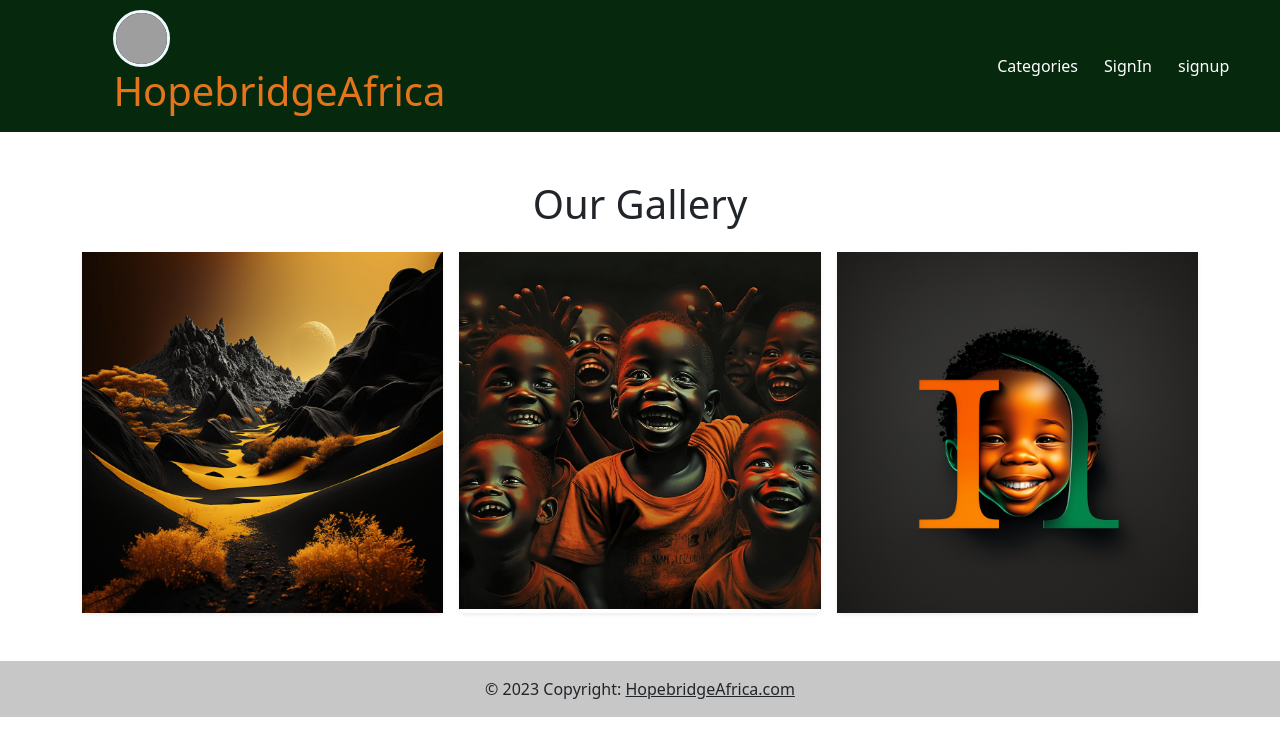
After one commit to R-jedidiah/HopebridgeAfrica, a Django app: page /categories/childrenhome/1/gallery/ in a window 1280 px wide. The commit adds this page. Shown: the top 756 px of the page. Run offline with Django 4.2, Linux system fonts and the light colour scheme; data comes from the database, SQL or seed files in the repository; both versions use the stored data as it was after the commit; some libraries are stand-ins or nearby versions; grey boxes are pictures that could not be loaded.

Commit message:
my fifth commit

```diff
--- a/categories/urls.py
+++ b/categories/urls.py
@@ -5,6 +5,7 @@ from .views import children_home_list
 from .views import childrenhome_detail
 from .views import donor_create
 from .views import ChildrenHome_create
+from .views import gallery
 
 urlpatterns = [
     path('categories', categories, name="categories"),
@@ -12,4 +13,5 @@ urlpatterns = [
     path('childrenhome/<int:pk>/', childrenhome_detail, name='childrenhome_detail'),
     path('add-details/', donor_create, name='add-details'),
     path('childrenhome-details/', ChildrenHome_create, name='childrenhome-details'),
+    path('childrenhome/<int:pk>/gallery/', gallery, name='gallery'),
 ]
--- a/categories/views.py
+++ b/categories/views.py
@@ -10,6 +10,9 @@ from categories.models import Donor
 from django.db import IntegrityError
 from django.core.mail import send_mail
 from .forms import ContactForm
+import os
+from django.conf import settings
+
 
 
 
@@ -95,3 +98,21 @@ def contact_childrenhome(request, pk):
         'childrenhome': childrenhome,
     }
     return render(request, 'chilrenhome_detail.html', context)
+
+
+
+def gallery(request, pk):
+    # Retrieve the children's home object using the primary key from the URL.
+    childrenhome = get_object_or_404(ChildrenHome, pk=pk)
+
+    images = []
+    # Use the primary key of the children's home to create the path to the subdirectory containing the images.
+    images_dir = os.path.join(settings.MEDIA_ROOT, 'gallery', str(pk))
+    for filename in os.listdir(images_dir):
+        if filename.endswith('.jpg') or filename.endswith('.png'):
+            path = os.path.join(images_dir, filename)
+            title = os.path.splitext(filename)[0].title()
+            images.append({'url': path, 'title': title})
+
+    context = {'images': images, 'childrenhome': childrenhome}
+    return render(request, 'categories/gallery.html', context)
--- a/templates/base.html
+++ b/templates/base.html
@@ -40,7 +40,7 @@
             <a class="btn btn-outline-white text-white" href="#">Donate</a>
             </li>
             <li class="nav-item">
-            <a class="btn btn-outline-white text-white" href="#">RequestHelp</a>
+            <a class="btn btn-outline-white text-white" href="{% url 'requesthelp' %}">RequestHelp</a>
             {% endif %}
             </li>
             <li class="nav-item">
--- /dev/null
+++ b/templates/categories/gallery.html
@@ -0,0 +1,20 @@
+<!-- gallery.html -->
+{% extends 'base.html' %}
+{% load static %}
+
+{% block content %}
+  <div class="container my-5">
+    <h1 class="text-center mb-4">Our Gallery</h1>
+    <div class="row row-cols-1 row-cols-md-3 g-3">
+      {% for image in images %}
+        <div class="col">
+          <div class="card h-100 border-0 shadow-sm">
+            <a href="{{ image.url }}" data-lightbox="gallery" data-title="{{ image.title }}">
+              <img src="{% static image.url %}" alt="{{ image.title }}" class="card-img-top rounded-0">
+            </a>
+          </div>
+        </div>
+      {% endfor %}
+    </div>
+  </div>
+{% endblock %}
```
Also changed, not shown: templates/categories/childrenhome_detail.html (+5 -3 lines), db.sqlite3, static/img/gallery/1/basehome2.png (added), static/img/gallery/1/basehome6.png (added), static/img/gallery/1/login3.png (added), static/img/gallery/2/basehome2.png (added), static/img/gallery/2/basehome6.png (added), 1 other file.
